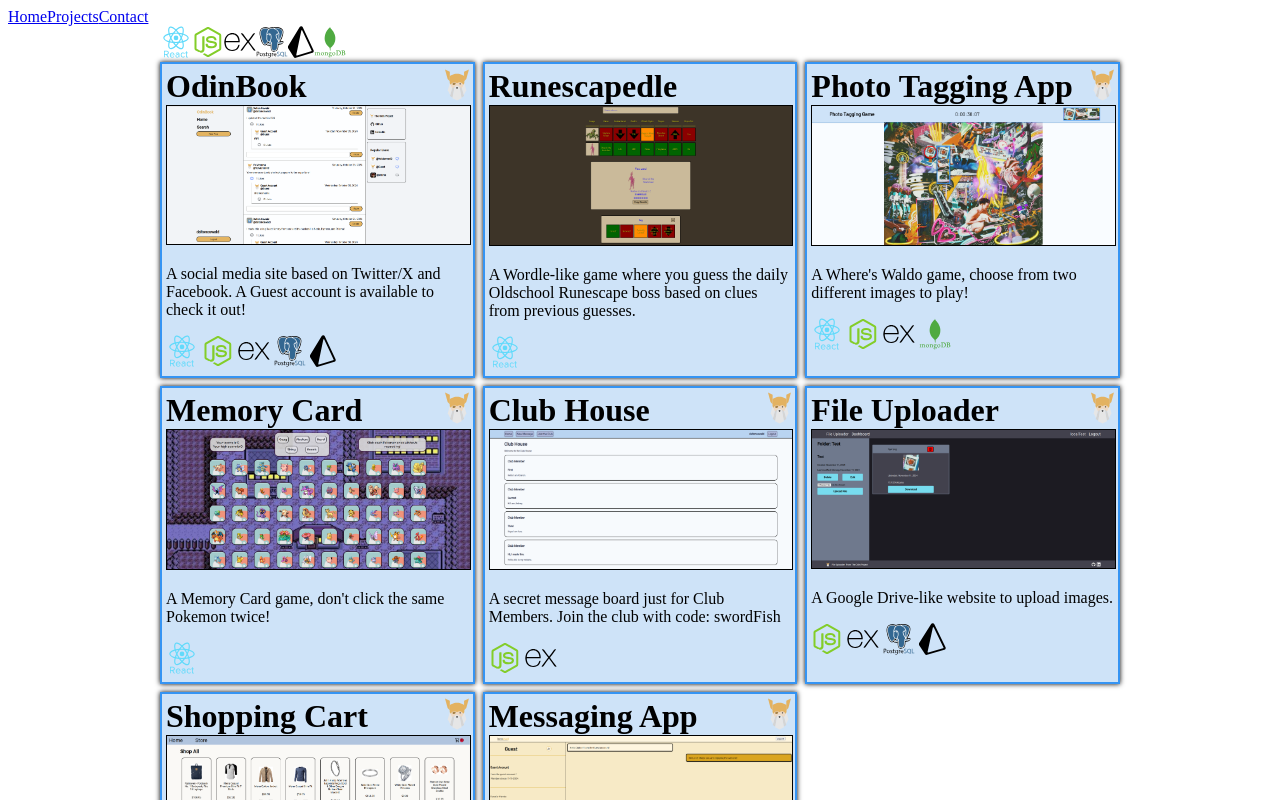
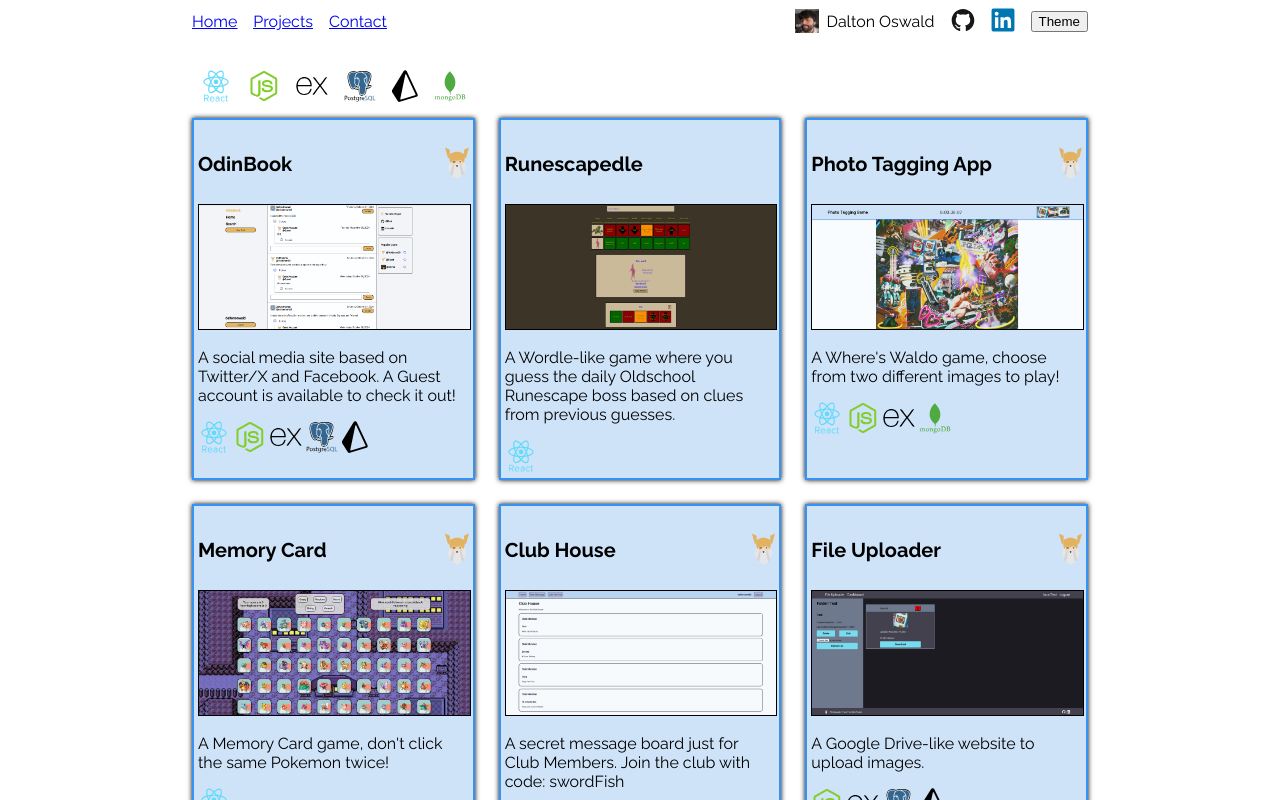
Before and after one commit to daltonoswald/personal-website, a React (Vite) app: page /projects in a window 1280 px wide. Shown: the top 800 px of the page. Built offline with nearby package versions, Linux system fonts and the light colour scheme.

Commit message:
darkmode started

```diff
--- a/src/Router.jsx
+++ b/src/Router.jsx
@@ -1,23 +1,34 @@
 import { createBrowserRouter, RouterProvider } from "react-router-dom";
+import { useState, useEffect } from 'react'
 import App from './home/Home';
 import Projects from "./projects/Projects";
 import Contact from "./contact/Contact";
 
 export default function Router() {
+    const [isDark, setIsDark] = useState(false)
+
+    useEffect(() => {
+      const mq = window.matchMedia("(prefers-color-scheme: dark");
+      if (mq.matches) {
+        setIsDark(true);
+      }
+      mq.addEventListener('change', (e) => setIsDark(e.matches));
+    }, []);
+
     const router = createBrowserRouter([
         {
             path: '/',
-            element: <App />,
+            element: <App isDark={isDark} setIsDark={setIsDark} />,
             // errorElement: <ErrorPage />
         },
         {
             path: '/projects',
-            element: <Projects />,
+            element: <Projects isDark={isDark} setIsDark={setIsDark} />,
             // errorElement: <ErrorPage />
         },
         {
             path: '/contact',
-            element: <Contact />
+            element: <Contact isDark={isDark} setIsDark={setIsDark} />
         }
     ])
     return <RouterProvider router={router} />
--- a/src/contact/Contact.jsx
+++ b/src/contact/Contact.jsx
@@ -6,7 +6,7 @@ import location from "../assets/icons/location-home.svg"
 import linkedIn from '../assets/icons/linkedin-original.svg'
 import github from '../assets/icons/github-original.svg'
 
-export default function Contact() {
+export default function Contact({ isDark, setIsDark }) {
 
     useEffect(() => {
         document.title = 'Contact | Dalton Oswald'
@@ -14,8 +14,8 @@ export default function Contact() {
 
     return (
         <>
-            <Nav />
-            <div className='content'>
+            <Nav isDark={isDark} setIsDark={setIsDark} />
+            <div className={'content ' + (isDark ? 'darkmode' : 'lightmode')}>
                 <div className='contact-me'>
                     <h1>Contact me</h1>
                     <div className='contact-container'>
--- a/src/home/Home.jsx
+++ b/src/home/Home.jsx
@@ -5,8 +5,9 @@ import Nav from '../nav/Nav'
 import profilePicture from '../assets/dalton-profile-picture.jpg'
 import './home.styles.css';
 
-function App() {
+function Home({ isDark, setIsDark }) {
   const [greeting, setGreeting] = useState('Hello!')
+
   useEffect(() => {
     document.title = 'Home | Dalton Oswald'
   }, [])
@@ -14,32 +15,34 @@ function App() {
   useEffect(() => {
     const today = new Date();
     const time = today.getHours();
-    if (time > 3 && time < 11) {
+    if (time >= 3 && time < 11) {
       setGreeting('Good Morning!')
-    } else if (time > 11 && time < 17) {
+    } else if (time >= 11 && time < 17) {
       setGreeting('Good Afternoon!')
-    } else if (time > 17 || time < 3) {
+    } else if (time >= 17 || time < 3) {
       setGreeting('Good Evening!')
     }
   }, [])
 
   return (
     <>
-      <Nav />
-      <div className='content'>
+      <Nav isDark={isDark} setIsDark={setIsDark} />
+      <div className={'content ' + (isDark ? 'darkmode' : 'lightmode')}>
         <div className='home-header'>
-          <img src={profilePicture} className='profile-picture' style={ {height: '250px'} } />
-          <div className='home-header-title'>Dalton Oswald</div>
+          <img src={profilePicture} className={'profile-picture ' + (isDark ? 'profile-picture-darkmode' : null)} />
+          <div className='home-header-bio'>
+            <div className='home-header-title'>Dalton Oswald</div>
+            <p className='home-header-greeting'>{greeting} Welcome to my website! I am a self-taught full stack web developer.</p>
+          </div>
         </div>
         <div className='home-hero'>
-          <p>{greeting} My name is Dalton Oswald and welcome to my website! I am a self-taught full stack web developer.</p>
           <p>I began my web development journey in April 2023 following The Odin Project and gained experience in Javascript, React, NodeJS, Mongo, and PostgreSQL to name a few.</p>
           <p>In 2019 I finished my Bachelors of Arts in Communication with a concentration in Radio/TV from California University of Pennsylvania.</p>
-          <p><Link to='/projects'>Here</Link> you can find some of my projects, you can find even more on my <a href='https://github.com/daltonoswald'>Github</a></p>
+          <p><Link to='/projects' className={(isDark ? 'darkmode' : null)}>Here</Link> you can find some of my projects, you can find even more on my <a href='https://github.com/daltonoswald'  className={(isDark ? 'darkmode' : null)}>Github</a></p>
         </div>
       </div>
     </>
   )
 }
 
-export default App
+export default Home
--- a/src/home/home.styles.css
+++ b/src/home/home.styles.css
@@ -1,9 +1,28 @@
+.home-header {
+    display: flex;
+    align-items: center;
+    justify-content: space-around;
+    gap: 24px;
+}
+
 .profile-picture {
     height: 250px;
     border-radius: 50%;
-    border: 3px solid red;
+    border: 3px solid black;
 }
 
-.home-skill {
-    height: 32px;
+.profile-picture-darkmode {
+    border: 3px solid #f2f2f2;
 }
+
+.home-header-title {
+    font-size: 52px;
+}
+
+.home-hero {
+    font-size: 16px;
+}
+
+.home-header-greeting {
+    font-size: 20px;
+}
--- a/src/main.styles.css
+++ b/src/main.styles.css
@@ -1,4 +1,27 @@
+@import url('https://fonts.googleapis.com/css2?family=Raleway:ital,wght@0,100..900;1,100..900&display=swap');
+
+body {
+    font-family: "Raleway", sans-serif;
+    margin: 0;
+}
+
+#root {
+    font-size: 10px;
+    min-height: 100vh;
+}
+
 .content {
-    width: 75vw;
+    padding: 0 15vw;
     margin: 0 auto;
+    padding-top: 2em;
+    min-height: 100vh;
 }
+
+.darkmode {
+    background-color: #1a1a1a;
+    color: #f2f2f2 !important;
+}
+
+.darkmode-icon {
+    filter: invert(97%) sepia(44%) saturate(557%) hue-rotate(224deg) brightness(125) contrast(100%);
+}
--- a/src/nav/Nav.jsx
+++ b/src/nav/Nav.jsx
@@ -1,12 +1,36 @@
 import { Link } from "react-router-dom"
+import { useEffect, useState } from 'react'
+import profilePicture from '../assets/dalton-profile-picture.jpg'
+import github from '../assets/icons/github-original.svg'
+import linkedIn from '../assets/icons/linkedin-original.svg'
+import './nav.styles.css';
 
-export default function Nav () {
+export default function Nav ({ isDark, setIsDark}) {
+
+    const toggleLightDark = () => {
+        setIsDark(!isDark);
+    }
+
+    useEffect(() => {
+      document.title = 'Home | Dalton Oswald'
+    }, [])
 
     return (
-        <div className="nav">
-            <Link to='/'>Home</Link>
-            <Link to='/projects'>Projects</Link>
-            <Link to='/contact'>Contact</Link>
+        <div className={'nav ' + (isDark ? 'darkmode' : 'lightmode')}>
+            <div className='nav-link'>
+                <Link to='/' className={'nav-link ' + (isDark ? 'darkmode' : 'lightmode')}>Home</Link>
+                <Link to='/projects' className={'nav-link ' + (isDark ? 'darkmode' : 'lightmode')}>Projects</Link>
+                <Link to='/contact' className={'nav-link ' + (isDark ? 'darkmode' : 'lightmode')}>Contact</Link>
+            </div>
+            <div className='nav-title'>
+                <div className='nav-author'>
+                    <img src={profilePicture} className='nav-icon' />
+                    <p className='nav-name'>Dalton Oswald</p>
+                </div>
+                <a href='https://github.com/daltonoswald'><img src={github} className={'nav-icon ' + (isDark ? 'darkmode-icon' : null)} alt='github icon' /></a>
+                <a href='https://www.linkedin.com/in/dalton-oswald-8aa955148'><img src={linkedIn} className='nav-icon' alt='linkedIn icon' /></a>
+                <button onClick={toggleLightDark}>Theme</button>
+            </div>
         </div>
     )
 }
--- /dev/null
+++ b/src/nav/nav.styles.css
@@ -0,0 +1,41 @@
+.nav {
+    display: flex;
+    margin: 0 auto;
+    align-items: center;
+    justify-content: space-between;
+    padding: 0 15vw;
+    padding-top: 8px;
+}
+
+.nav-link {
+    display: flex;
+    gap: 1rem;
+    text-decoration: underline;
+}
+
+a:visited {
+    color: black
+}
+
+.nav-icon {
+    height: 24px;
+}
+
+.nav-title > p,
+.nav-link,
+.nav-name {
+    margin: 0;
+    font-size: 16px;
+}
+
+.nav-title {
+    display: flex;
+    align-items: center;
+    gap: 1rem;
+}
+
+.nav-author {
+    display: flex;
+    align-items: center;
+    gap: .5rem;
+}
--- a/src/projects/Projects.jsx
+++ b/src/projects/Projects.jsx
@@ -13,7 +13,7 @@ import prisma from '../assets/icons/prisma.svg'
 import mongo from '../assets/icons/mongodb-plain-wordmark.svg'
 
 
-function Projects() {
+function Projects({ isDark, setIsDark }) {
   const [currentFilter, setCurrentFilter] = useState('');
   const [shownProjects, setShownProjects] = useState(projectList)
   useEffect(() => {
@@ -32,17 +32,17 @@ function Projects() {
 
   return (
     <>
-    <Nav />
-    <div className='content'>
+    <Nav isDark={isDark} setIsDark={setIsDark} />
+    <div className={'content ' + (isDark ? 'darkmode' : 'lightmode')}>
       <div className='filter-container'>
         <img src={react} onClick={handleFilter} id='React' className='filter-icon' />
         <img src={nodeJS} onClick={handleFilter} id='NodeJS' className='filter-icon' />
-        <img src={express} onClick={handleFilter} id='Express' className='filter-icon' />
+        <img src={express} onClick={handleFilter} id='Express' className={'filter-icon ' + (isDark ? 'darkmode-icon' : null)} />
         <img src={postgreSQL} onClick={handleFilter} id='PostgreSQL' className='filter-icon' />
-        <img src={prisma} onClick={handleFilter} id='Prisma' className='filter-icon' />
+        <img src={prisma} onClick={handleFilter} id='Prisma' className={'filter-icon ' + (isDark ? 'darkmode-icon' : null)} />
         <img src={mongo} onClick={handleFilter} id='MongoDB' className='filter-icon' />
       </div>
-      <ProjectsContainer shownProjects={shownProjects} />
+      <ProjectsContainer shownProjects={shownProjects} isDark={isDark} />
     </div>
     </>
   )
--- a/src/projects/ProjectsContainer.jsx
+++ b/src/projects/ProjectsContainer.jsx
@@ -1,12 +1,12 @@
 import odinProjectIcon from '../assets/icons/the-odin-project.svg';
 import './projectsContainer.styles.css'
 
-export default function ProjectsContainer({shownProjects}) {
+export default function ProjectsContainer({shownProjects, isDark}) {
 
     return (
         <div className='projects-container'>
         {shownProjects.map(project =>(
-          <div key={project.name} className='project'>
+          <div key={project.name} className={'project ' + (isDark ? 'project-darkmode' : 'null')}>
             <div className='project-header'>
                 <h1 className='project-title'>{project.name}</h1>
                 {(project.odinProjectUrl) && (
@@ -18,7 +18,7 @@ export default function ProjectsContainer({shownProjects}) {
             <a href={project.liveUrl} target="_blank">
                 <img className='project-image' src={project.screenshot} />
             </a>
-            <p>{project.description}</p>
+            <p className='project-description'>{project.description}</p>
             <div className='library-container'>
                 {project.libraries.map((library) => (
                 <div className='library' key={library.name}>
--- a/src/projects/projects.styles.css
+++ b/src/projects/projects.styles.css
@@ -1,5 +1,12 @@
+.filter-container {
+    margin: 1rem 0;
+    display: flex;
+    align-items: center;
+}
+
 .filter-icon {
     height: 32px;
+    padding: 0 .5rem;
 }
 
 .filter-icon:hover {
--- a/src/projects/projectsContainer.styles.css
+++ b/src/projects/projectsContainer.styles.css
@@ -11,21 +11,28 @@
 .projects-container {
     display: grid;
     grid-template-columns: repeat(3, 1fr);
-    gap: 8px;
+    gap: 1.5rem;
+    padding-bottom: 1rem;
 }
 
 .project {
     background-color: var(--main-light-blue);
     border: 2px solid var(--main-blue);
     padding: 4px;
+    box-shadow: 0px 0 5px black;
+}
 
-    box-shadow: 0px 0 5px black;
+.project-darkmode {
+    background-color: #4c5153;
+    border: 2px solid #2d2d2d;
+    box-shadow: 0px 0 5px white;
 }
 
 .project-header {
     display: flex;
     align-items: center;
     justify-content: space-between;
+    height: 5rem;
 }
 
 .project-title {
@@ -37,6 +44,10 @@
     border: 1px solid black;
 }
 
+.project-description {
+    font-size: 16px;
+}
+
 .library-container {
     display: flex;
     justify-content: flex-start;
```
Also changed, not shown: src/hooks/CurrentTheme.jsx (added, +19 -0 lines).
